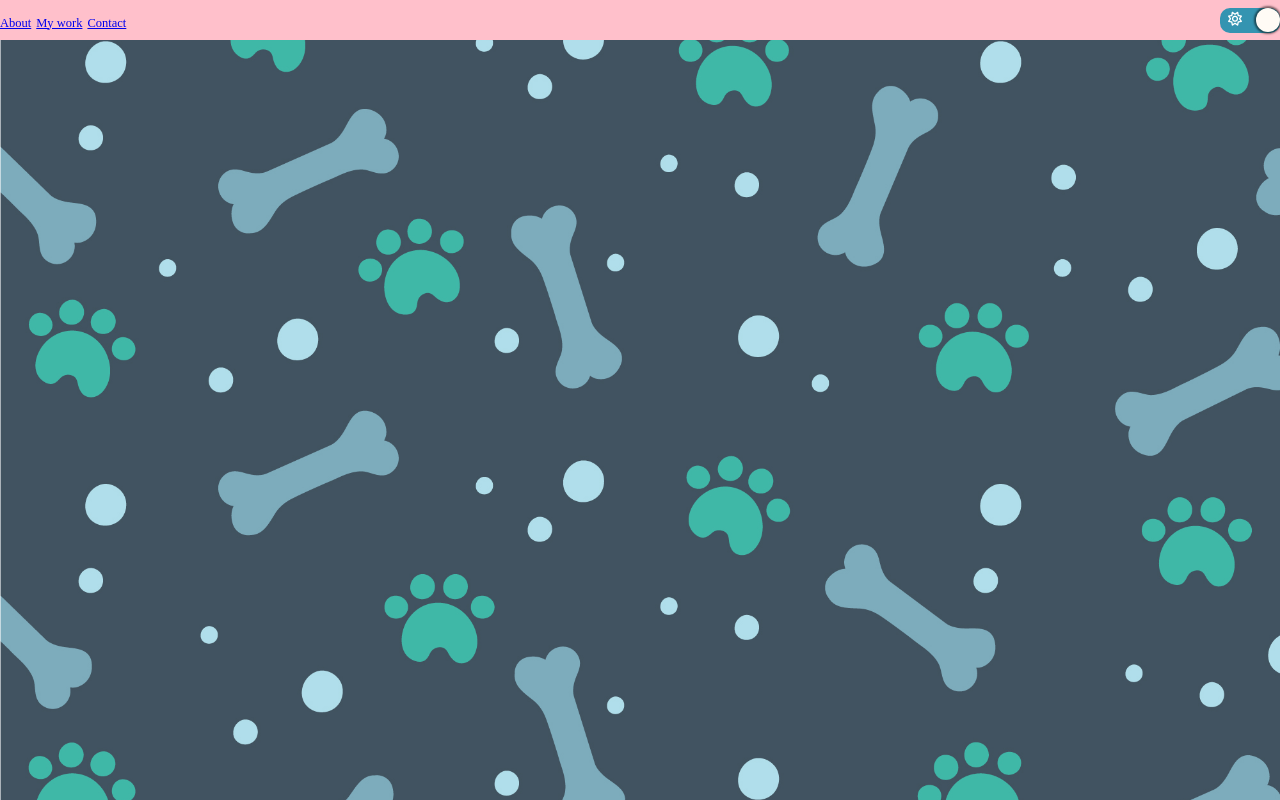
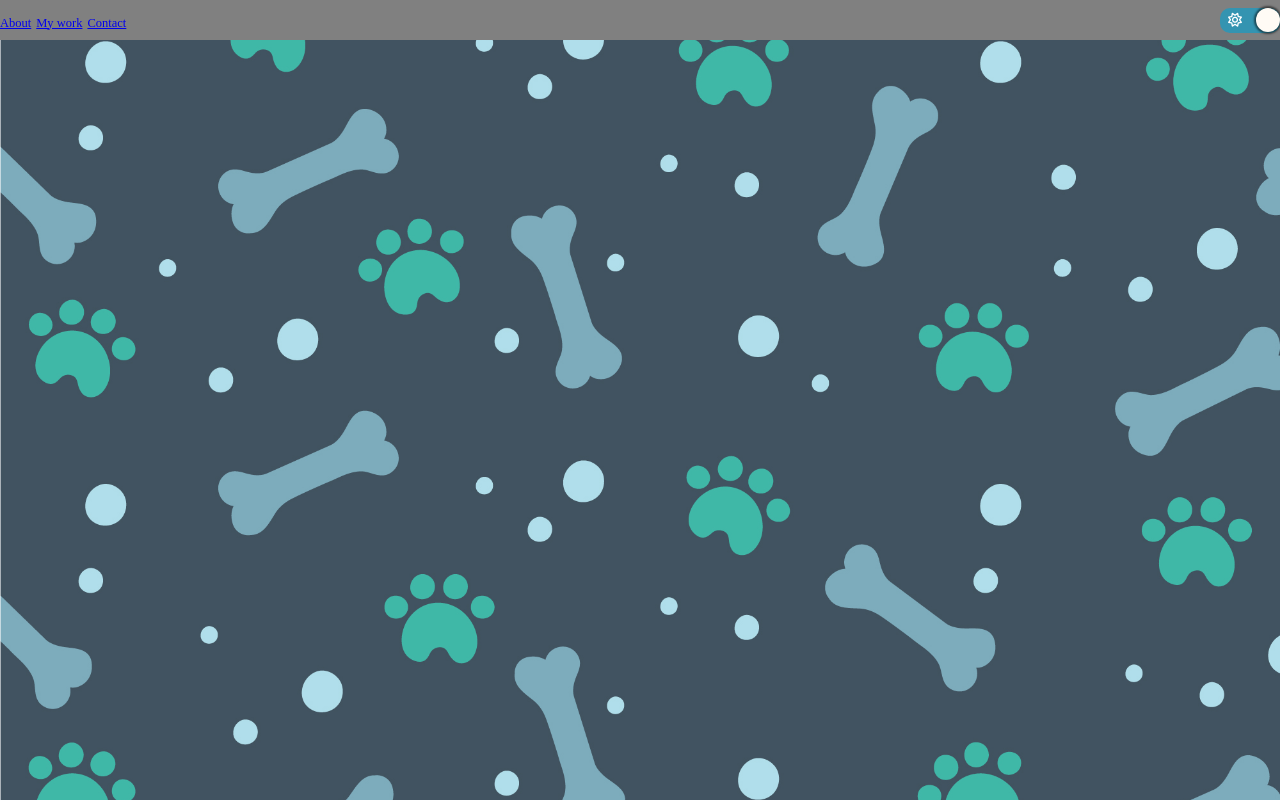
Before and after one commit to Natsumychan/fluffy-homepage, a plain HTML site: page index.html in a window 1280 px wide. Both pictures are taken after a click on the button 1250 px from the left and 20 px from the top of the page. Drawn offline with Linux system fonts and the light colour scheme.

Commit message:
update navBar

```diff
--- a/index.html
+++ b/index.html
@@ -32,6 +32,10 @@
    justify-content: space-between;
   }
 
+  nav.night{
+   background: grey;
+  }
+
   .nav-menu{
    font-size: 2rem;
   }
@@ -52,7 +56,7 @@
   .darkModeSwitch span{
     width:30px;
     height:30px;
-    line-height:35px;
+    line-height:37px;
     display:block;
     color:#fff;
     background: none;
@@ -91,7 +95,7 @@
  </style>
 </head>
 <body>
- <nav>
+ <nav class="">
  <div class="nav-menu">
   <a href="#about">About</a>
   <a href="#work">My work</a>
@@ -105,9 +109,12 @@
  <script>
   const switchButton = document.getElementById('switch');
 
+  const navBar=document.querySelector("nav")
+
  switchButton.addEventListener('click', () => {
     document.body.classList.toggle('dark');
     switchButton.classList.toggle('active');
+    navBar.classList.toggle('night')
  });
  </script>
 </body>
```
